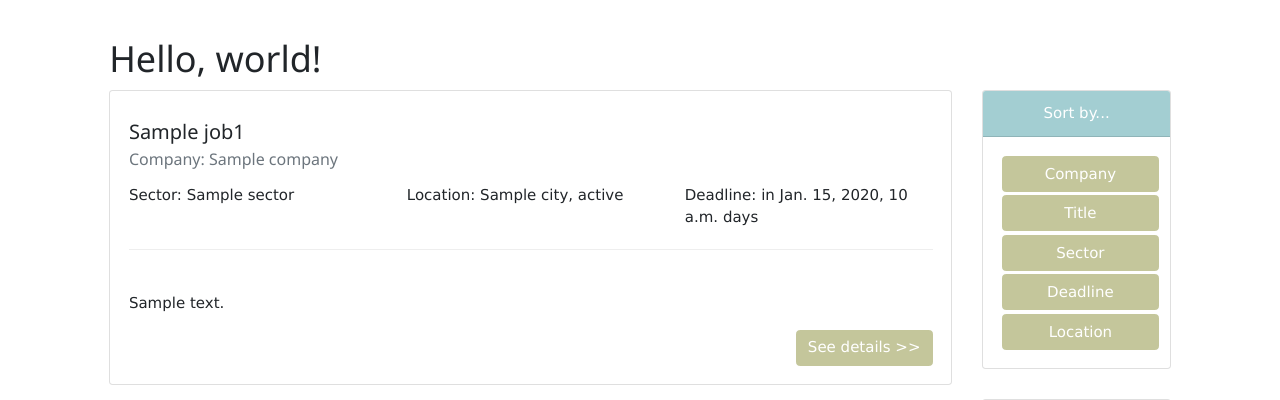
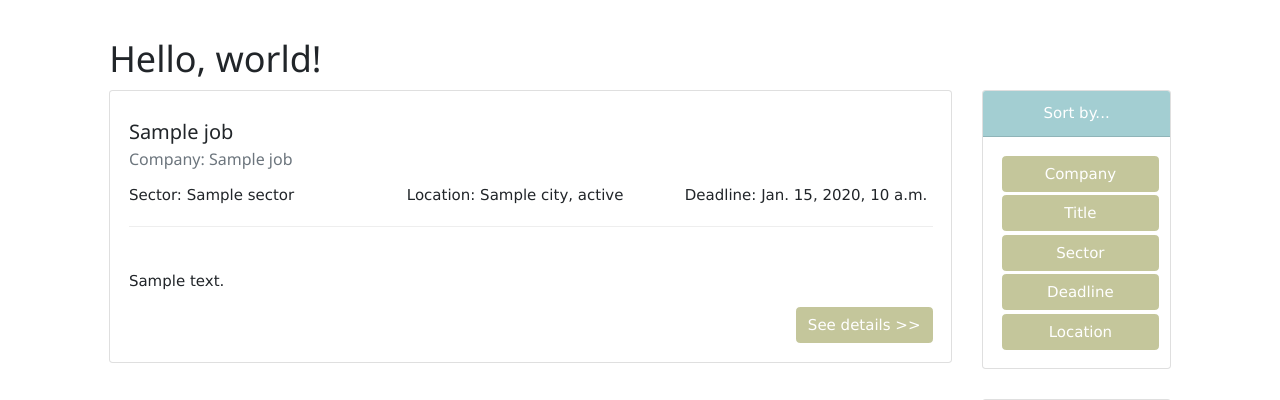
Before and after one commit to andrewzulaybar/employmee, a Django app: template jobportal/templates/jobportal/home/home.html in a window 1280 px wide. Shown: the part 53-453 px from the top of the page. Run offline with Django 3.2, Linux system fonts and the light colour scheme; the template is opened without the code that fills it: most values are stand-ins (such as "Sample title", 1, 10 or a date in 2020); some libraries are stand-ins or nearby versions.

Commit message:
Fixed template issues.

```diff
--- a/jobportal/templates/jobportal/home/home.html
+++ b/jobportal/templates/jobportal/home/home.html
@@ -15,26 +15,26 @@
             <div class="card-body">
                 {% block savebutton %}{% endblock savebutton %}
 
-                <h4 class="card-title">{{ job.job1.title }}</h4>
-                <h6 class="card-subtitle mb-2 text-muted">Company: {{ job.job1.company }}</h6>
+                <h4 class="card-title">{{ job.title }}</h4>
+                <h6 class="card-subtitle mb-2 text-muted">Company: {{ job.company_name }}</h6>
                 <p class="card-text">
 
                 <div class="row align-items-start">
                     <div class="col">
-                        Sector: {{ job.job1.sector }}
+                        Sector: {{ job.sector }}
                     </div>
                     <div class="col">
-                        Location: {{ job.job1.city }}, {{ job.job1.prov_state }}
+                        Location: {{ job.city }}, {{ job.state_prov }}
                     </div>
                     <div class="col">
-                        Deadline: in {{ job.job1.deadline }} days
+                        Deadline: {{ job.deadline }}
                     </div>
                     {% block columns %}{% endblock columns %}
                 </div>
 
                 <hr>
                 <br><p>
-                {{ job.job1.description }}
+                {{ job.description }}
             </p>
                 {% block detailsbutton %}
                 <div class="text-right">
--- a/jobportal/views.py
+++ b/jobportal/views.py
@@ -24,7 +24,7 @@ def get_context(sort_order):
 
 
 class HomeView(ListView):
-    template_name = 'jobportal/home.html'
+    template_name = 'jobportal/home/home.html'
     context_object_name = 'jobs'
     queryset = context_object_name
 
```
